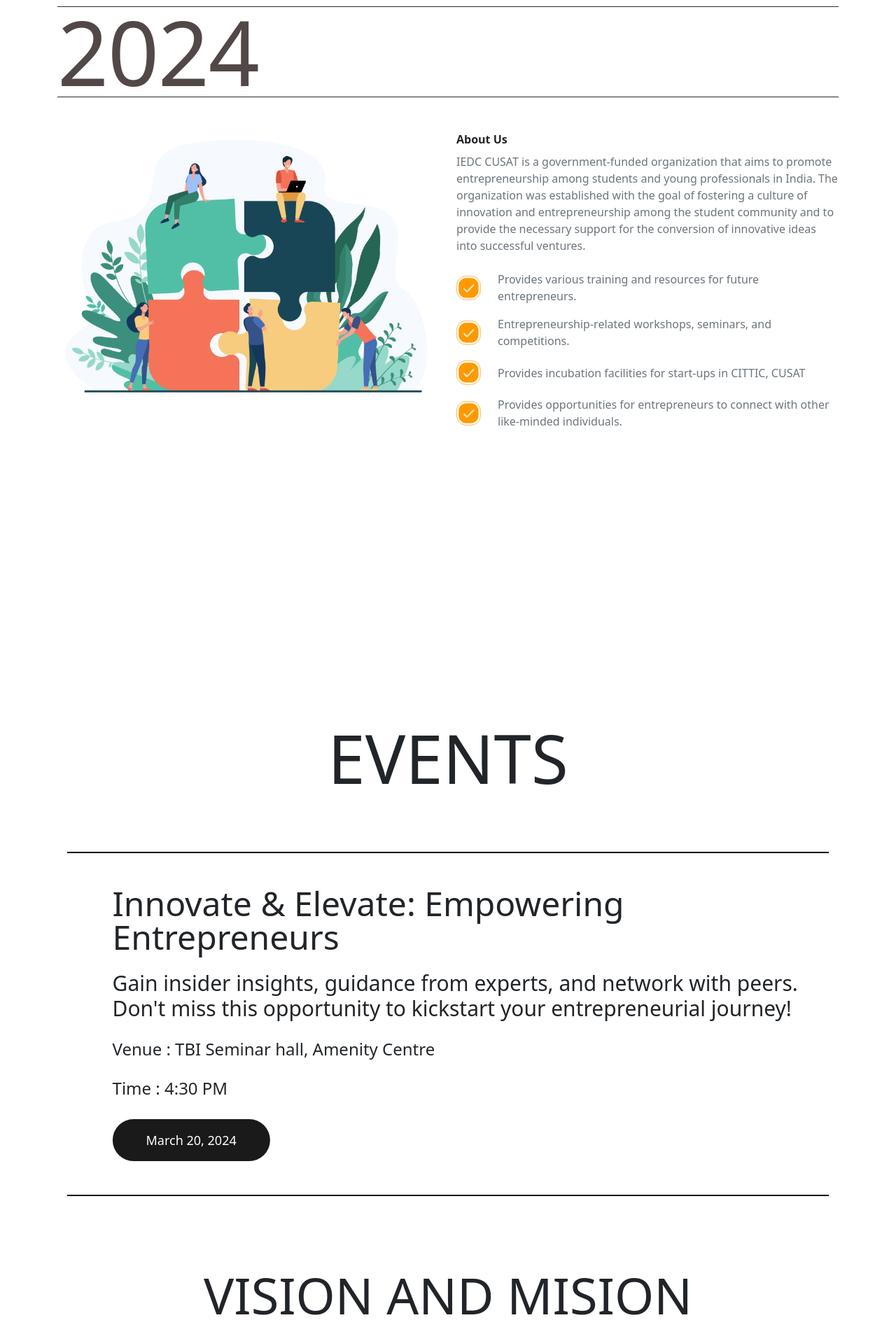
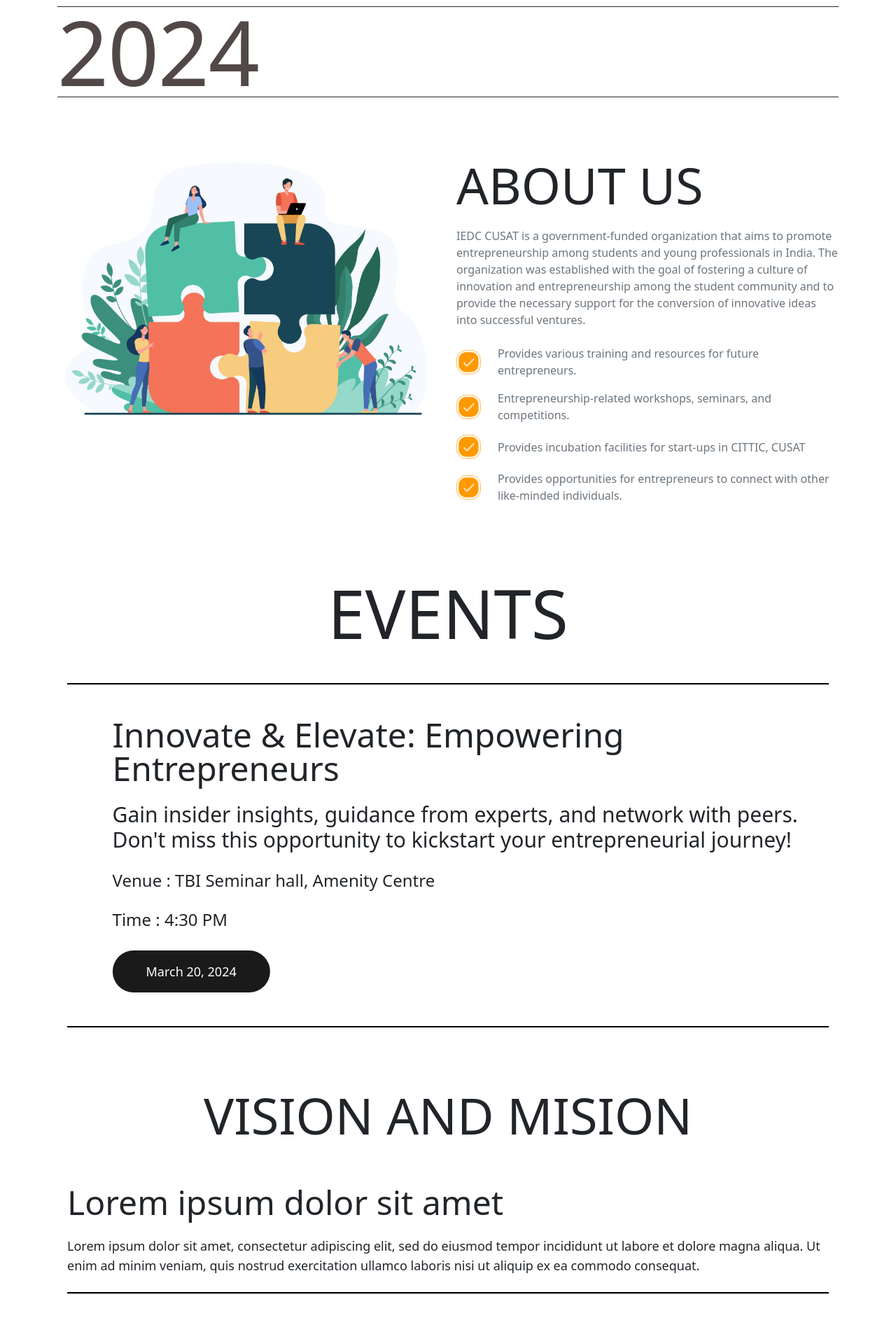
Before and after one commit to IEDC-CUSAT/iedc-website, a React (Create React App) app: page / in a window 1280 px wide. Shown: the part 880-2766 px from the top of the page at 70% size. Built offline with nearby package versions, Linux system fonts and the light colour scheme.

Commit message:
page change

```diff
--- a/src/components/About.js
+++ b/src/components/About.js
@@ -4,13 +4,13 @@
 
 const About = () => {
     return (
-        <section style={{minHeight : "100vh"}} className="pt-5" id="about">
+        <section className=" pt-8 md:pt-20" id="about">
             <div className="container">
                 <div className="row">
                     <div className="col-lg-6 pb-5"><img className="img-fluid" src={aboutImg} alt="" /></div>
                     <div className="col-lg-6">
                          {/* <h5 className="text-secondary">Easier decision making for</h5>  */}
-                        <p className="fs-7 fw-bold mb-2">About Us</p>
+                        <p className="w-full md:w-full font-normal text-4xl md:text-7xl !leading-tight uppercase">About Us</p>
                         <p className="mb-4 fw-medium text-secondary">
                             IEDC CUSAT is a government-funded organization that aims to promote entrepreneurship among students and
                             young professionals in India. The organization was established with the goal of fostering a culture of
--- a/src/components/Events.js
+++ b/src/components/Events.js
@@ -75,8 +75,8 @@
 
 const Events = () => {
     return (
-        <div className='px-6 md:px-24 py-12 md:py-24 flex flex-col'>
-            <p className='font-normal text-4xl md:text-8xl max-w-4xl text-center uppercase mx-auto pb-10 md:pb-[70px]'>EVENTS</p>
+        <div className='px-6 md:px-24 py-8 md:py-20 flex flex-col'>
+            <p className='w-full md:w-full font-normal text-4xl md:text-8xl !leading-tight uppercase text-center pb-4'>EVENTS</p>
 
             <div>
                 {data.map((cardDetail, index) => (
--- a/src/components/Vision.js
+++ b/src/components/Vision.js
@@ -114,8 +114,8 @@
     }, [activeCard, timerPaused, time]);
 
     return (
-        <div className='w-full px-6 md:px-24 pb-8 md:pb-16'>
-            <p className='w-full md:w-full font-normal text-4xl md:text-7xl !leading-tight uppercase text-center pb-10 md:pb-[70px]'>Vision and Mision</p>
+        <div className='w-full px-6 md:px-24 pb-8 md:pb-20'>
+            <p className='w-full md:w-full font-normal text-4xl md:text-7xl !leading-tight uppercase text-center pb-4'>Vision and Mision</p>
             <div className='w-full flex flex-col-reverse md:flex-row overflow-hidden gap-x-16 gap-y-6'>
                 <div className='flex md:w-full h-full flex-col my-auto'>
                     {data.map((cardDetail) => (
```
